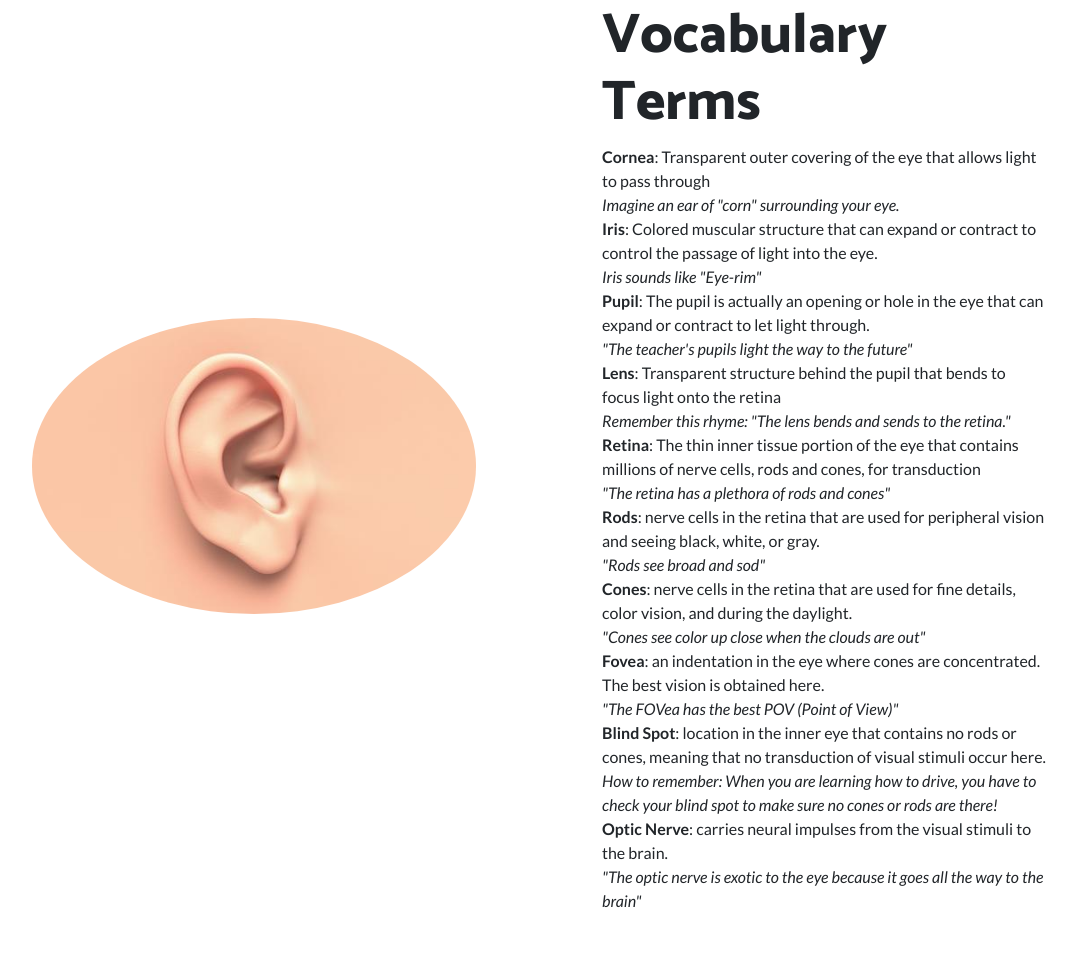
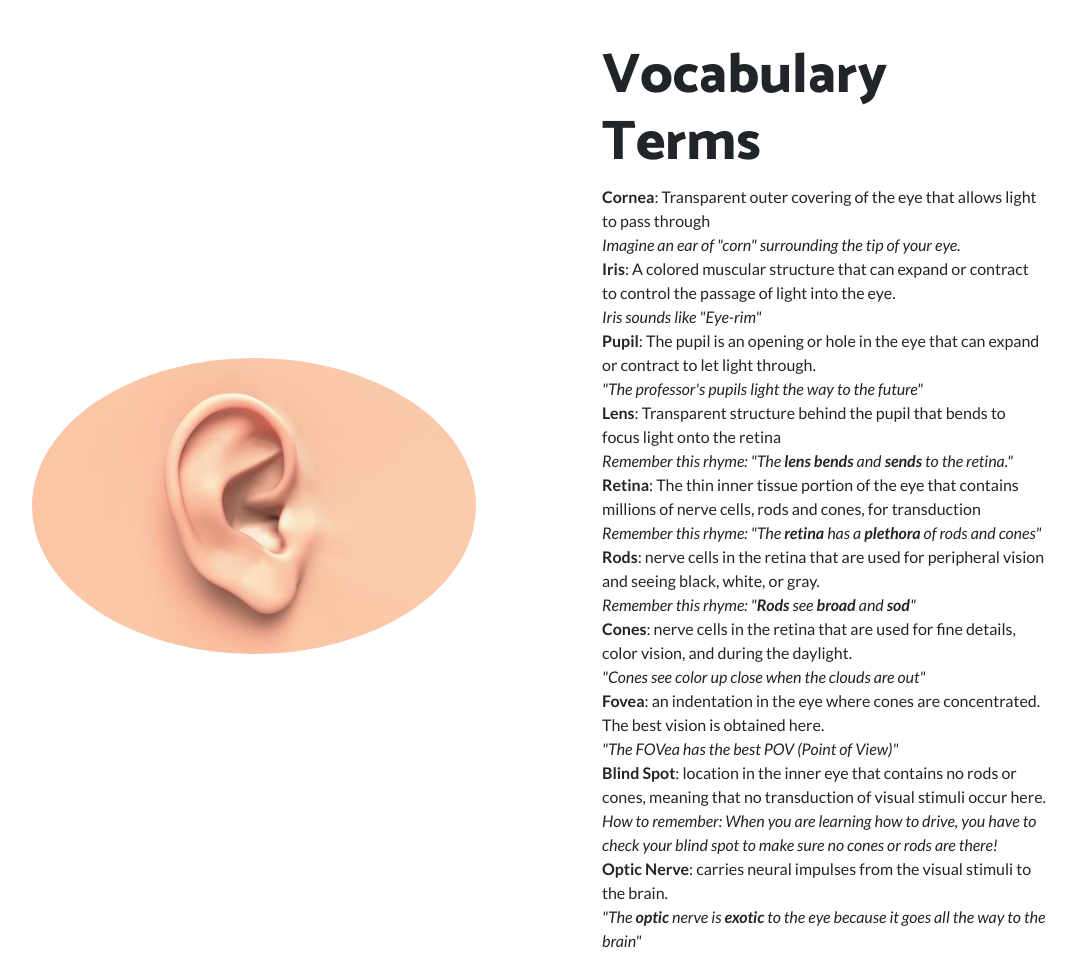
Before and after one commit to d4vidp/d4vidp.github.io, a website: page index.html in a window 1280 px wide. Shown: the part 1250-2203 px from the top of the page, without its empty margins (101-1177 px from the left). Drawn offline with Linux system fonts and the light colour scheme.

Commit message:
Update index.html

```diff
--- a/index.html
+++ b/index.html
@@ -84,6 +84,7 @@
 
 <h2 class="masthead-subheading mb-0">David    Period 7</h2>
 
+<p>Welcome to my websight!</p>
 <a href="#" class="btn btn-primary btn-xl rounded-pill mt-5">Scroll Down!</a>
 
 </div>
@@ -127,7 +128,7 @@
 
 <h2 class="display-4">The Eye 3D model</h2>
 
-<p>This 3D model of the eye was created by <b>me</b>. <br><br>You can move it around by pressing down on the left mouse button and dragging. <br>Click on the numbers in the model to see annotations of the different parts of the eye. <br>This is essentially an online diorama for students to access at any time. <br><br> Are ya ready kids? <br> Eye, eye captain! </p>
+<p>This 3D model of the eye was created by <b>me</b>. <br><br>You can move it around by pressing down on the left mouse button and dragging. <br>Click on the numbers in the model to see annotations of the different parts of the eye. <br>This is essentially an interactive online diorama for students to access at any time. <br><br> Are ya ready kids? <br> Eye, eye captain! </p>
           </div>
         </div>
       </div>
@@ -148,22 +149,22 @@
             <h2 class="display-4">Vocabulary Terms</h2>
 
 <p><b>Cornea</b>: Transparent outer covering of the eye that allows light to pass through<br>
-<i>Imagine an ear of "corn" surrounding your eye.</i>
+<i>Imagine an ear of "corn" surrounding the tip of your eye.</i>
 <br>
-<b>Iris</b>: Colored muscular structure that can expand or contract to control the passage of light into the eye. <br>
+<b>Iris</b>: A colored muscular structure that can expand or contract to control the passage of light into the eye. <br>
 <i>Iris sounds like "Eye-rim"</i>
 <br>
-<b>Pupil</b>: The pupil is actually an opening or hole in the eye that can expand or contract to let light through.<br>
-<i>"The teacher's pupils light the way to the future"</i>
+<b>Pupil</b>: The pupil is an opening or hole in the eye that can expand or contract to let light through.<br>
+<i>"The professor's pupils light the way to the future"</i>
 <br>
 <b>Lens</b>: Transparent structure behind the pupil that bends to focus light onto the retina<br>
-<i>Remember this rhyme: "The lens bends and sends to the retina."</i>
+<i>Remember this rhyme: "The <b>lens bends</b> and <b>sends</b> to the retina."</i>
 <br>
 <b>Retina</b>: The thin inner tissue portion of the eye that contains millions of nerve cells, rods and cones, for transduction<br>
-<i>"The retina has a plethora of rods and cones"</i>
+<i>Remember this rhyme: "The <b>retina</b> has a <b>plethora</b> of rods and cones"</i>
 <br>
 <b>Rods</b>: nerve cells in the retina that are used for peripheral vision and seeing black, white, or gray.<br>
-<i>"Rods see broad and sod"</i>
+<i>Remember this rhyme: "<b>Rods</b> see <b>broad</b> and <b>sod</b>"</i>
 <br>
 <b>Cones</b>: nerve cells in the retina that are used for fine details, color vision, and during the daylight.<br>
 <i>"Cones see color up close when the clouds are out"</i>
@@ -175,7 +176,7 @@
 <i>How to remember: When you are learning how to drive, you have to check your blind spot to make sure no cones or rods are there!</i>
 <br>
 <b>Optic Nerve</b>: carries neural impulses from the visual stimuli to the brain.<br>
-<i>"The optic nerve is exotic to the eye because it goes all the way to the brain"</i>
+<i>"The <b>optic</b> nerve is <b>exotic</b> to the eye because it goes all the way to the brain"</i>
 </p>
 
       </div>
```
